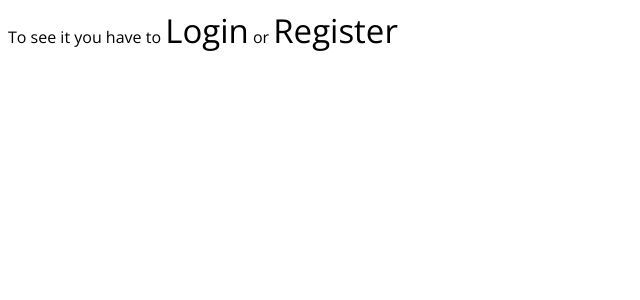
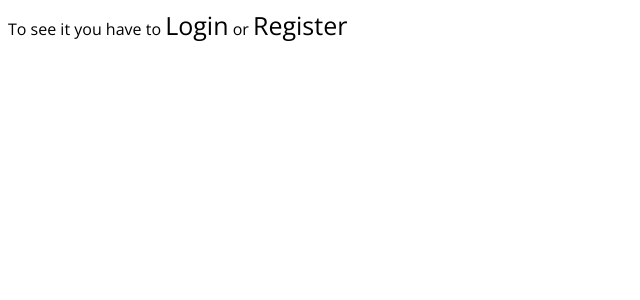
Before and after one commit to Akvicor/PHP7_login, a PHP site: page /check.php in a window 1280 px wide. Shown: the top 300 px of the page, without its empty margins (0-640 px from the left). Run offline with PHP 8.4, Linux system fonts and the light colour scheme.

Commit message:
Links font size update
In style.css

```diff
--- a/style.css
+++ b/style.css
@@ -9,13 +9,13 @@ html {
 a:link {
   color: black;
   text-decoration: none;
-  font-size: 33px;
+  font-size: 25px;
 }
 
 a:visited {
   color: black;
   text-decoration: none;
-  font-size: 33px;
+  font-size: 25px;
 }
 
 .logo {
```
